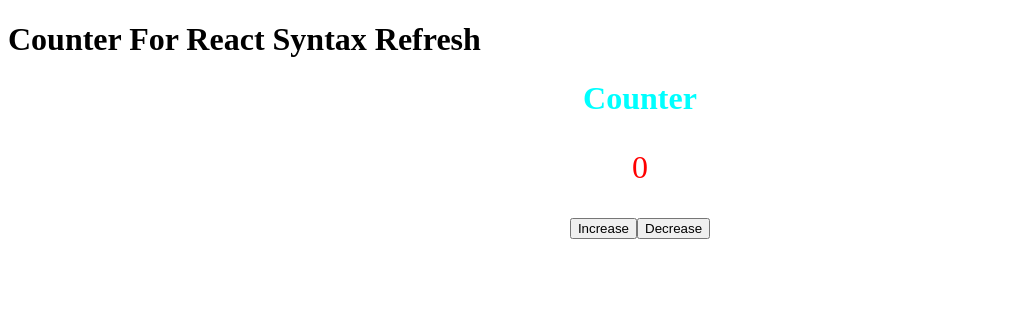
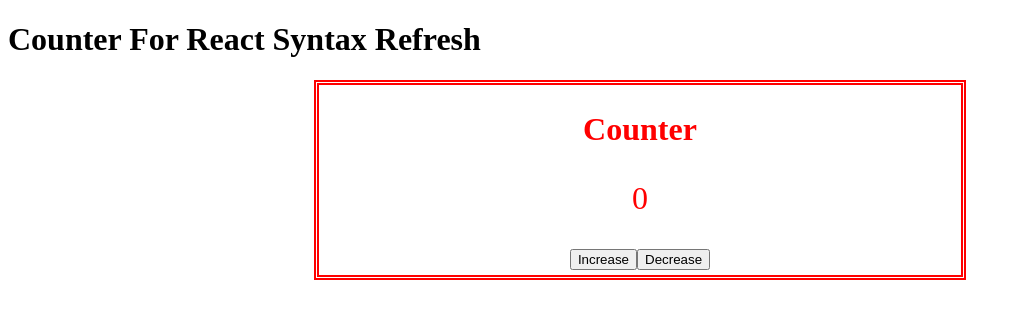
Before and after one commit to SivaRajana/React_Refresh, a React (Create React App) app: page / in a window 1280 px wide. Shown: the top 318 px of the page, without its empty margins (0-1020 px from the left). Built offline with nearby package versions, Linux system fonts and the light colour scheme.

Commit message:
added if condition can't increase count more than 10 and can't decrease less than 0.

```diff
--- a/src/components/counter/index.css
+++ b/src/components/counter/index.css
@@ -1,8 +1,17 @@
 .text-center {
   text-align: center;
   color: aqua;
+  border: 5px double red;
+  padding: 5px;
+  width: 50%;
+  margin-bottom: 10px;
+  margin-right: auto;
+  margin-left: auto;
 }
 .counter-text {
   color: red;
   font-size: 2rem;
 }
+.red-color {
+  color: blue;
+}
--- a/src/components/counter/index.js
+++ b/src/components/counter/index.js
@@ -2,28 +2,40 @@
 import "./index.css";
 
 class Counter extends Component {
-  state = { count: 0 };
+  state = {
+    count: 0,
+    counterDisplay: " Counter",
+    styleCounter: "counter-text"
+  };
 
   incrementClick = () => {
     // console.log("Increment button clicked!");
     this.setState((prev) => {
       console.log(`The Value is ${prev.count}`);
-      return { count: prev.count + 1 };
+      if (prev.count < 10) {
+        return {
+          count: prev.count + 1,
+          counterDisplay: "Increasing...",
+          styleCounter: "red-color"
+        };
+      }
     });
   };
   decrementClick = () => {
     console.log("Decrement button clicked");
     this.setState((prev) => {
       console.log(`The Value is ${prev.count}`);
-      return { count: prev.count - 1 };
+      if (prev.count > 0) {
+        return { count: prev.count - 1, counterDisplay: "Decreasing.." };
+      }
     });
   };
 
   render() {
-    const { count } = this.state;
+    const { count, counterDisplay, styleCounter } = this.state;
     return (
       <div className="text-center">
-        <h1>Counter</h1>
+        <h1 className={styleCounter}>{counterDisplay}</h1>
         <p className="counter-text">{count}</p>
         <div>
           <button onClick={this.incrementClick}> Increase </button>
```
